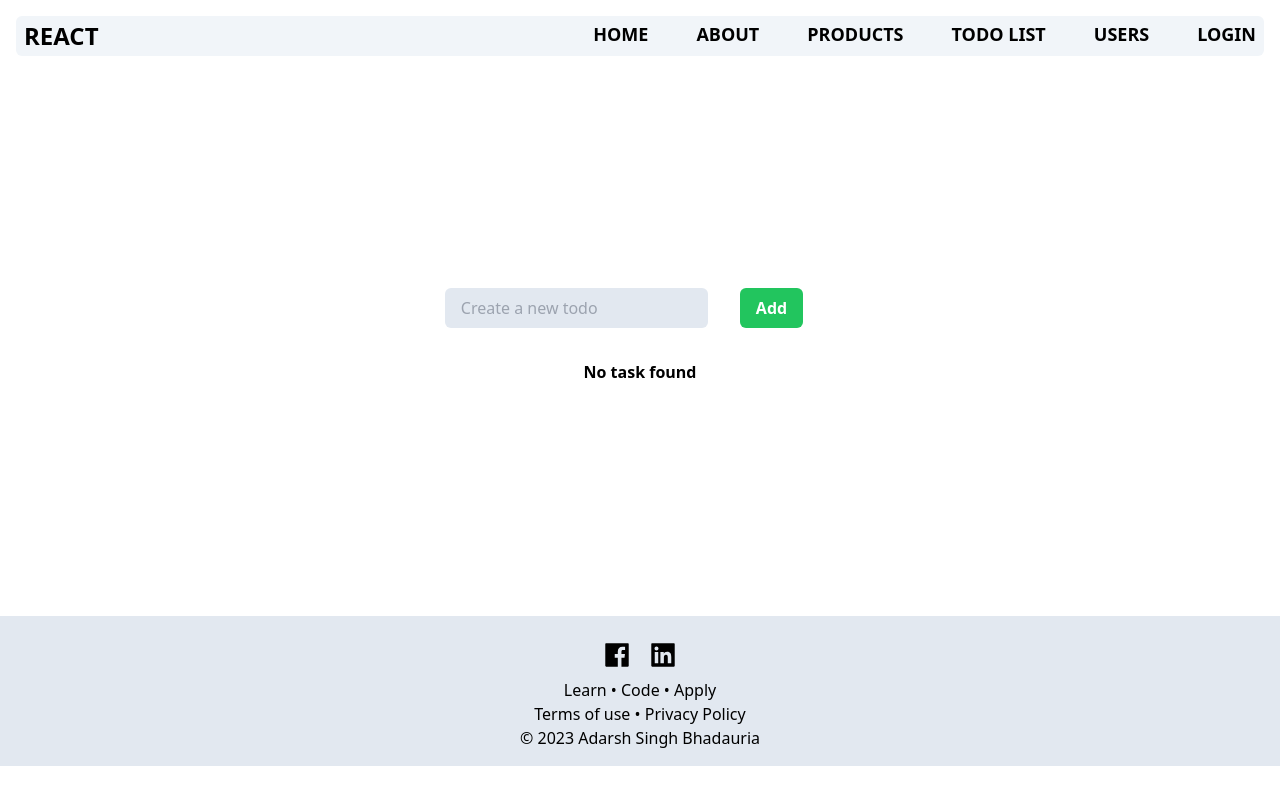
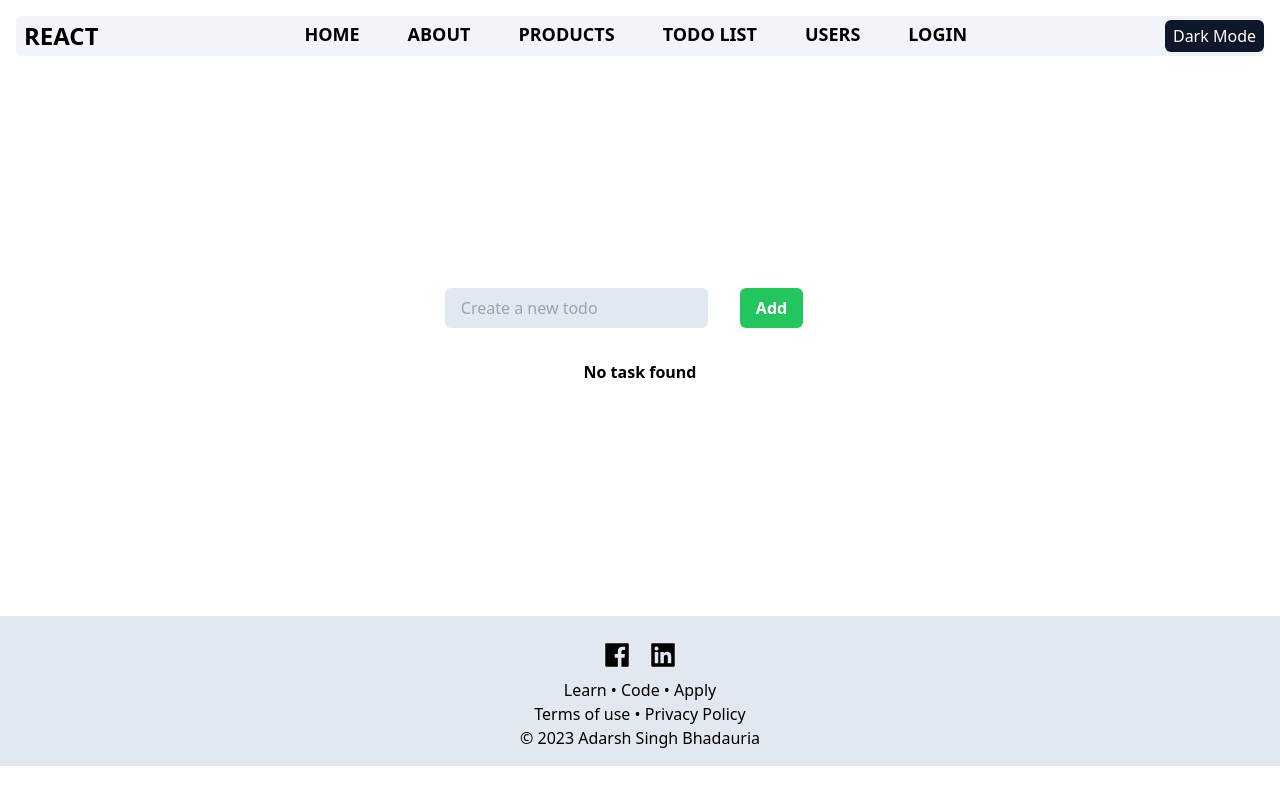
Before and after one commit to Adarsh-Singh-Bhadauria/30-days-of-react, a React (Create React App) app: page /todo in a window 1280 px wide. Built offline with nearby package versions, Linux system fonts and the light colour scheme.

Commit message:
added dark mode toggle functionality

```diff
--- a/src/App.js
+++ b/src/App.js
@@ -10,19 +10,24 @@ import UserData from './components/UserData';
 import {Routes, Route} from 'react-router-dom';
 
 function App() {
+
+  function toggleTheme(){
+    document.documentElement.classList.toggle("dark");
+  }
+
   return (
-    <>
-      <Navbar/>
+    <div className='dark:bg-slate-800'>
+      <Navbar toggleTheme={toggleTheme} />
       <Routes>
-        <Route path="/" element={<Home/>} />
-        <Route path="/about" element={<About/>} />
-        <Route path="/users" element={<UserData/>} />
-        <Route path="/login" element={<Login/>} />
-        <Route path="/products" element={<Products/>} />
-        <Route path="/todo" element={<TodoList/>} />
+        <Route path="/" element={<Home />} />
+        <Route path="/about" element={<About />} />
+        <Route path="/users" element={<UserData />} />
+        <Route path="/login" element={<Login />} />
+        <Route path="/products" element={<Products />} />
+        <Route path="/todo" element={<TodoList />} />
       </Routes>
       <Footer/>
-    </>
+    </div>
   );
 }
 
--- a/src/components/Footer.js
+++ b/src/components/Footer.js
@@ -5,12 +5,12 @@ import {AiFillLinkedin} from 'react-icons/ai';
 const Footer = () => {
   return (
     <>
-    <div className='flex flex-col items-center justify-center py-4 bg-slate-200'>
-        <div className='flex space-x-4 text-3xl my-2'>
+    <div className='flex flex-col items-center justify-center py-4 bg-slate-200 dark:bg-slate-900'>
+        <div className='flex space-x-4 text-3xl my-2 dark:text-white'>
             <AiFillFacebook/>
             <AiFillLinkedin/>
         </div>
-        <div className='flex flex-col text-center'>
+        <div className='flex flex-col text-center dark:text-white'>
             <p>Learn • Code • Apply</p>
             <p>Terms of use • Privacy Policy</p>
             <p>© 2023 Adarsh Singh Bhadauria</p>
--- a/src/components/Header.js
+++ b/src/components/Header.js
@@ -4,10 +4,10 @@ const Header = () => {
   return (
     <>
     <div>
-        <p className='m-4 mt-8 text-4xl font-semibold leading-relaxed'>
+        <p className='m-4 mt-8 text-4xl font-semibold leading-relaxed dark:text-white'>
             Creating website using <br/> React.js and Tailwind.
         </p>
-        <p className='mx-4 w-1/3 mt-6 mb-16'>kjd wkjhasfs slkfjakefnw aemnksljef mefnsjf sdnfweriwe msenfjwehlkjwe kefjwhekwnek lklefwehfkwkehkwef lkwejfkwehfkw wklefnwk wekjf wkjefwke wejwiue luwejwhebr wejhbwjhebfjw wejfwje</p>
+        <p className='mx-4 w-1/3 mt-6 mb-16 dark:text-white'>kjd wkjhasfs slkfjakefnw aemnksljef mefnsjf sdnfweriwe msenfjwehlkjwe kefjwhekwnek lklefwehfkwkehkwef lkwejfkwehfkw wklefnwk wekjf wkjefwke wejwiue luwejwhebr wejhbwjhebfjw wejfwje</p>
     </div>
     </>
   )
--- a/src/components/Navbar.js
+++ b/src/components/Navbar.js
@@ -1,10 +1,10 @@
 import React from 'react'
 import {Link} from 'react-router-dom'
 
-const Navbar = () => {
+const Navbar = (props) => {
   return (
     <>
-    <div className='flex justify-between space-x-8 bg-slate-100 rounded-md py-1 m-4'>
+    <div className='flex justify-between space-x-8 dark:bg-slate-900 dark:text-white bg-slate-100 rounded-md py-1 m-4'>
       <div className='text-2xl font-extrabold px-2'>REACT</div>
         <ul className='flex space-x-8 text-lg font-semibold'>
           <Link to="/" className='hover:bg-red-200 px-2 rounded-sm'>HOME</Link>
@@ -14,6 +14,7 @@ const Navbar = () => {
           <Link to="/users" className='hover:bg-red-200 px-2 rounded-sm'>USERS</Link>
           <Link to="/login" className='hover:bg-red-200 px-2 rounded-sm'>LOGIN</Link>
         </ul>
+        <button onClick={props.toggleTheme} className='font-medium bg-slate-900 text-white px-2 rounded-md'>Dark Mode</button>
     </div>
     </>
   )
--- a/src/components/Products.js
+++ b/src/components/Products.js
@@ -3,7 +3,7 @@ import {products_data} from '../data/data';
 
 const Products = () => {
     return (
-        <div className='grid grid-cols-4 gap-6 pt-4'>
+        <div className='grid grid-cols-4 gap-6 pt-4 mb-4 mx-2'>
         {products_data.map((item) => (
           <div
             key={item.id}
@@ -14,7 +14,7 @@ const Products = () => {
               alt={item.name}
               className='w-full h-[200px] object-cover rounded-t-lg'
             />
-            <div className='flex justify-between px-2 py-4'>
+            <div className='flex justify-between px-2 py-4 dark:text-white'>
               <p className='font-bold'>{item.name}</p>
             </div>
           </div>
--- a/src/components/TodoList.js
+++ b/src/components/TodoList.js
@@ -54,7 +54,7 @@ const TodoList = () => {
                 ))}
                 </ul>
             ) : (
-                <p className='font-bold'>No task found</p>
+                <p className='font-bold dark:text-white'>No task found</p>
             )}
         </div>
     </div>
--- a/src/components/UserData.js
+++ b/src/components/UserData.js
@@ -16,7 +16,7 @@ const UserData = () => {
 
   return (
     <>
-        <p className='text-4xl font-extrabold my-8 text-center'>Random User Data</p>
+        <p className='text-4xl font-extrabold my-8 text-center dark:text-white'>Random User Data</p>
         <ul className='flex flex-wrap space-x-4 space-y-4 justify-center my-8'>
             {posts.map(post => (
                 <div className='flex flex-col text-center w-1/5 p-4 bg-red-200 rounded-lg'>
--- a/tailwind.config.js
+++ b/tailwind.config.js
@@ -3,6 +3,7 @@ module.exports = {
   content: [
     "./src/**/*.{js,jsx,ts,tsx}",
   ],
+  darkMode:"class",
   theme: {
     extend: {},
   },
```
